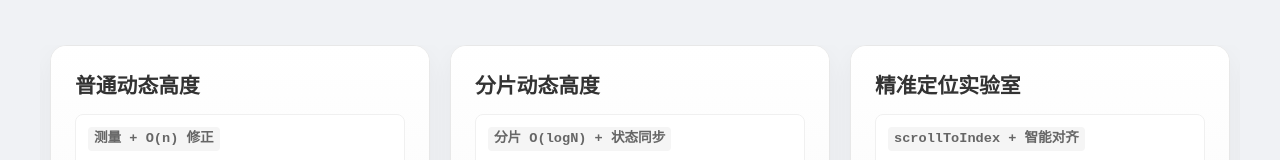
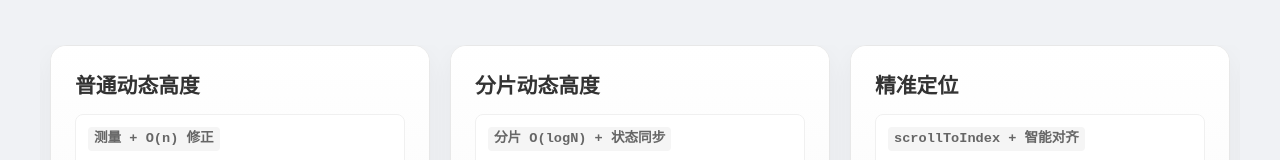
Before and after one commit to zhMoody/React_Example, a React (Vite) app: page / in a window 1280 px wide. Shown: the part 167-327 px from the top of the page. Built offline with nearby package versions, Linux system fonts and the light colour scheme.

Commit message:
refactor: title修改

```diff
--- a/src/App.tsx
+++ b/src/App.tsx
@@ -153,7 +153,7 @@ const App = () => {
 
         <div className="card incremental">
           <div className="card-title">
-            <h3>精准定位实验室</h3>
+            <h3>精准定位</h3>
             <div className="analysis-box">
               <div className="analysis-tag info">scrollToIndex + 智能对齐</div>
               <div className="analysis-content">
```
